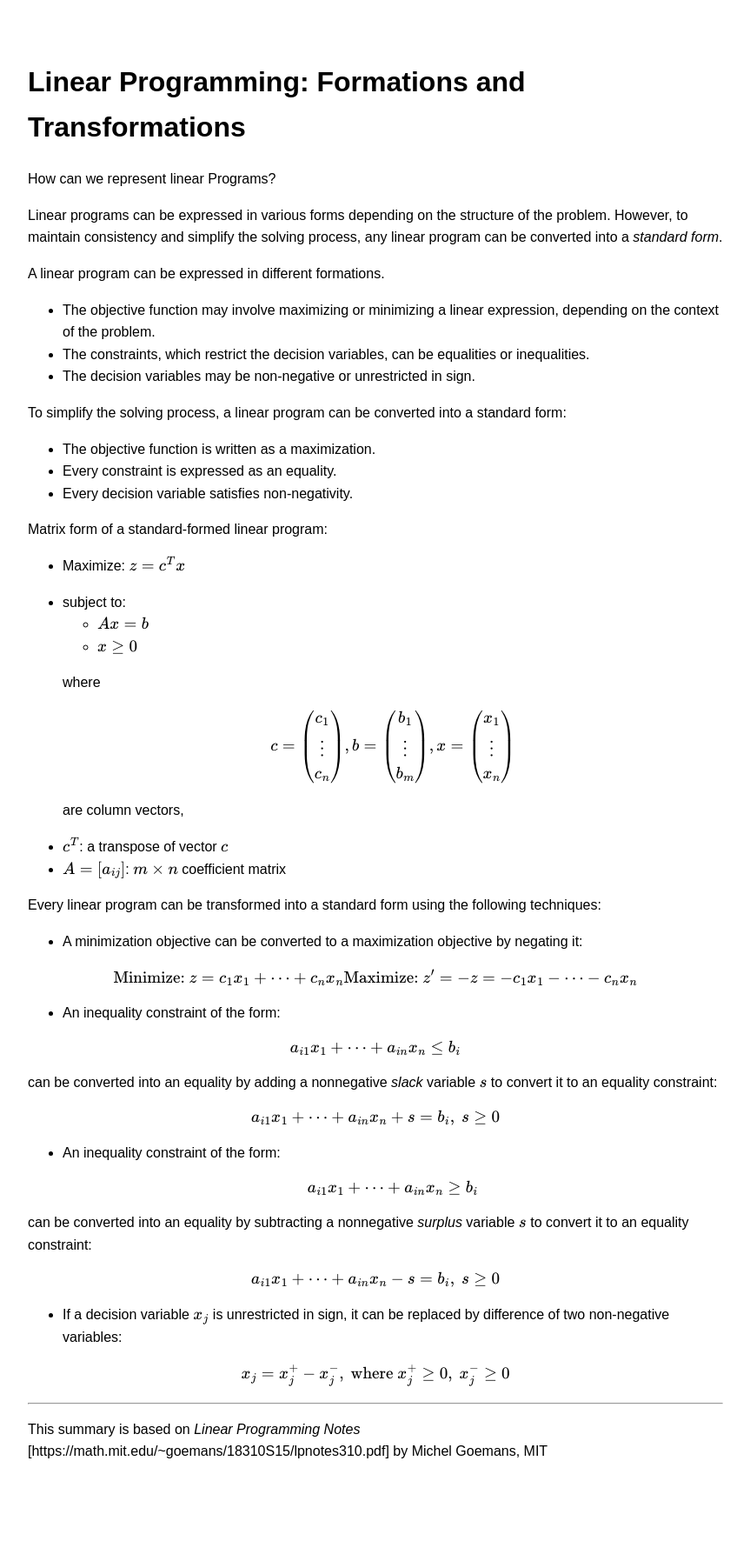
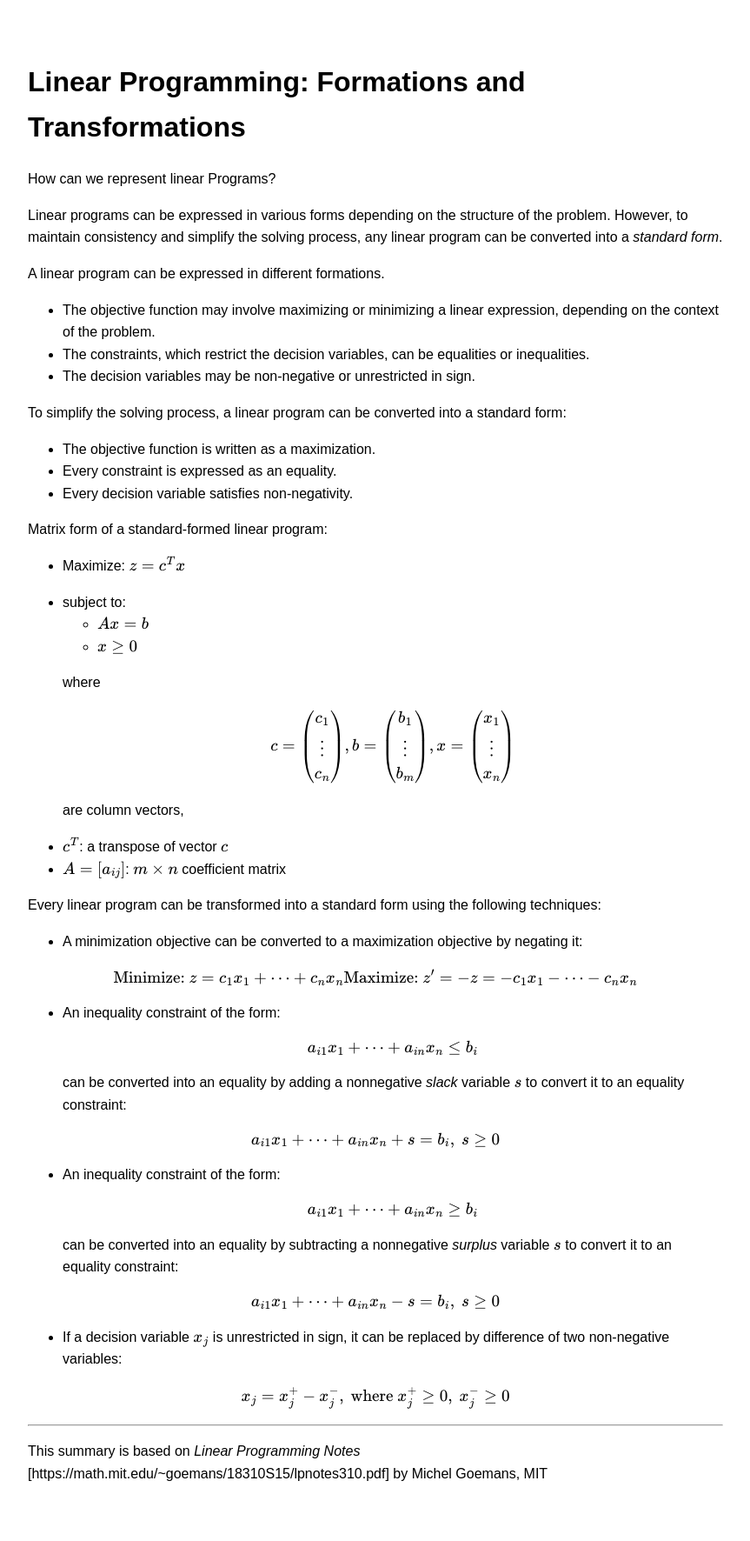
Before and after one commit to mkim2178/mkim2178.github.io, a Jekyll site: the page built from optimizations/lp_formations_transformations.md, in a window 1280 px wide. Shown: the whole page at 87% size, without its empty margins (208-1071 px from the left). Built offline with Jekyll 4.4.1, drawn with Linux system fonts in a browser that asks for light colours; before the commit the page ends 1746 px from its top, so only the background shows below that.

Commit message:
fixed some indentation bugs

```diff
--- a/optimizations/lp_formations_transformations.md
+++ b/optimizations/lp_formations_transformations.md
@@ -42,17 +42,18 @@ Every linear program can be transformed into a standard form using the following
 - A minimization objective can be converted to a maximization objective by negating it:
 
 $$
-\text{Minimize:}\space z=c_1x_1 + \cdots + c_nx_n \\
+\text{Minimize:}\space z=c_1x_1 + \cdots + c_nx_n
+
 \text{Maximize:}\space z'= -z = -c_1x_1-\cdots-c_nx_n
 $$
 
 - An inequality constraint of the form:
 
-$$
-a_{i1}x_1+\cdots+a_{in}x_n \le b_i
-$$
+    $$
+    a_{i1}x_1+\cdots+a_{in}x_n \le b_i
+    $$
 
-can be converted into an equality by adding a nonnegative *slack* variable $s$ to convert it to an equality constraint:
+    can be converted into an equality by adding a nonnegative *slack* variable $s$ to convert it to an equality constraint:
 
 $$
 a_{i1}x_1+\cdots+a_{in}x_n + s = b_i, \space s \ge 0
@@ -64,7 +65,7 @@ $$
     a_{i1}x_1+\cdots+a_{in}x_n \ge b_i
     $$
 
-can be converted into an equality by subtracting a nonnegative *surplus* variable $s$ to convert it to an equality constraint:
+    can be converted into an equality by subtracting a nonnegative *surplus* variable $s$ to convert it to an equality constraint:
 
 $$
 a_{i1}x_1+\cdots+a_{in}x_n-s=b_i,\space s \ge 0
```
